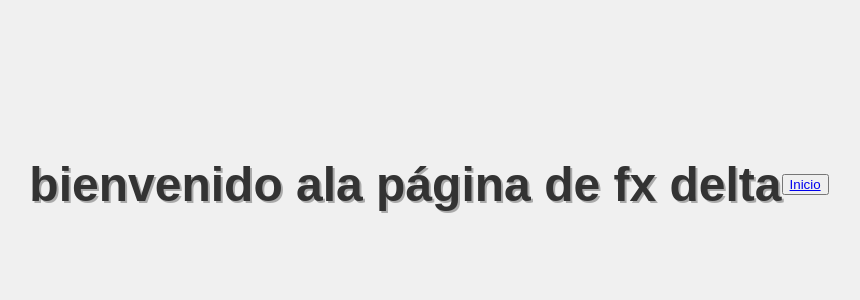
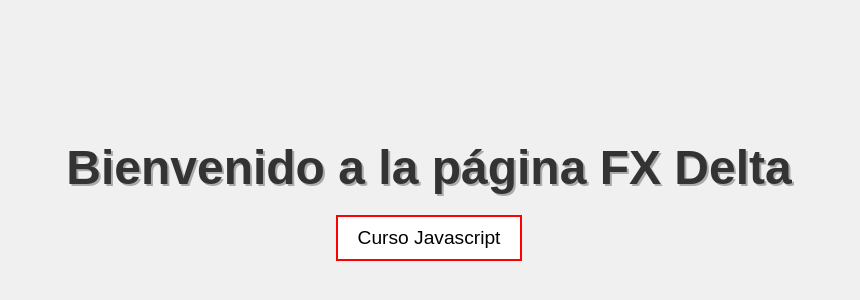
Before and after one commit to Zozuke/delta, a plain HTML site: page index.html in a window 1280 px wide. Shown: the part 216-516 px from the top of the page, without its empty margins (211-1071 px from the left). Drawn offline with Linux system fonts and the light colour scheme.

Commit message:
Update index.html

```diff
--- a/index.html
+++ b/index.html
@@ -3,12 +3,13 @@
 <head>
     <meta charset="UTF-8">
     <meta name="viewport" content="width=device-width, initial-scale=1.0">
-    <title>Hola Mundo</title>
+    <title>Fx delta</title>
     <style>
         body {
             background-color: #f0f0f0;
             font-family: Arial, sans-serif;
             display: flex;
+            flex-direction: column; /* Coloca los elementos en una columna (uno debajo del otro) */
             justify-content: center;
             align-items: center;
             height: 100vh;
@@ -19,13 +20,31 @@
             color: #333;
             font-size: 3em;
             text-shadow: 2px 2px #aaa;
+            margin-bottom: 20px; /* Añade espacio debajo del título */
+        }
+
+        #boton {
+            border: 2px solid red;
+        }
+
+        button {
+            padding: 10px 20px;
+            font-size: 1.2em;
+            background-color: #fff;
+            border: none;
+            cursor: pointer;
+        }
+
+        button a {
+            text-decoration: none;
+            color: #000;
         }
     </style>
 </head>
 <body>
-    <h1>bienvenido ala página de fx delta</h1><br>
-    <div>
-            <button><a href="iniciofx.html">Inicio</a></button>
+    <h1>Bienvenido a la página FX Delta</h1>
+    <div id="boton">
+        <button><a href="curso_java.html">Curso Javascript </a></button>
     </div>
 </body>
 </html>
```
